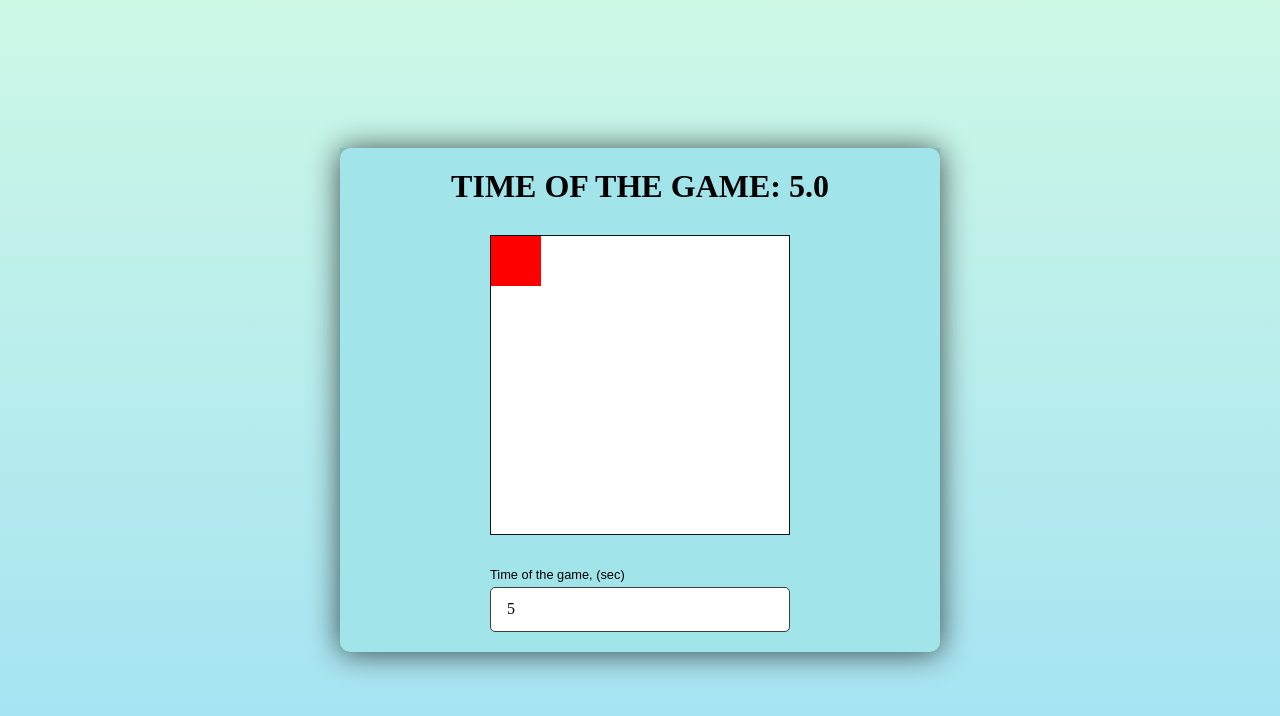
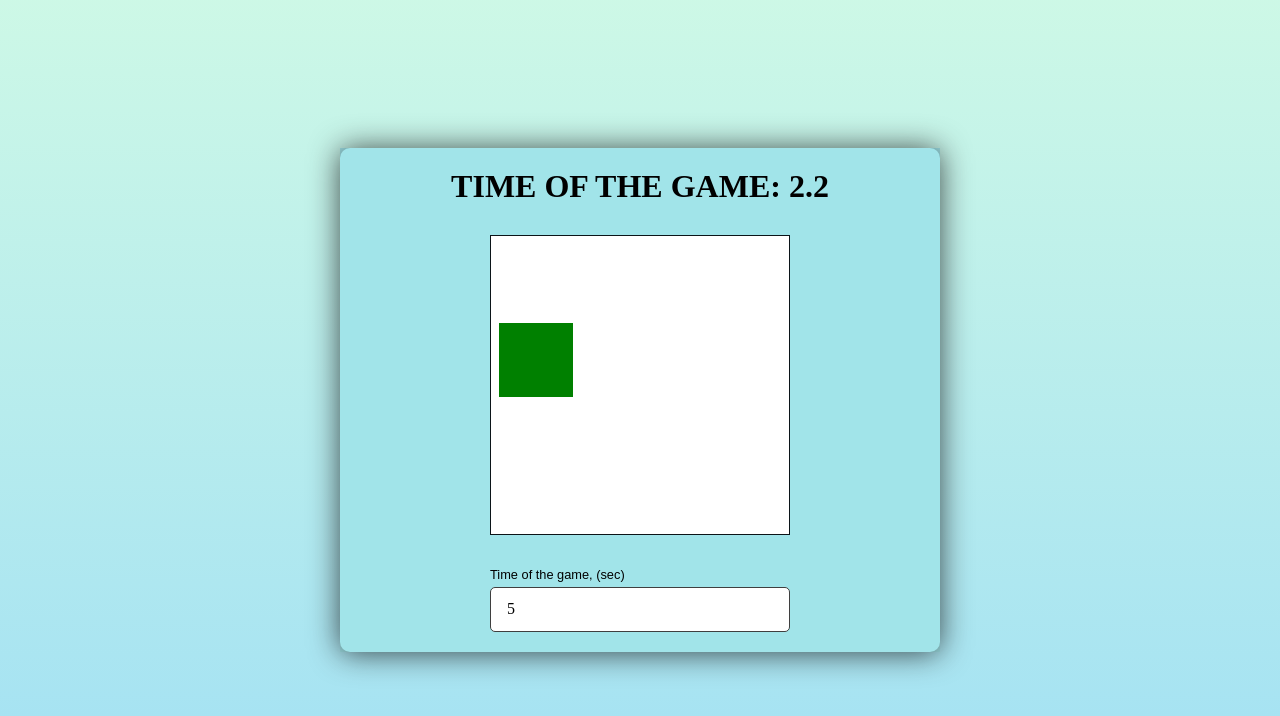
Before and after one commit to htmlfriend/game, a plain HTML site: page index.html in a window 1280 px wide. Both pictures are taken after a click on the button "START". Drawn offline with Linux system fonts and the light colour scheme.

Commit message:
add some features

```diff
--- a/app.js
+++ b/app.js
@@ -1,12 +1,43 @@
 let $start = document.querySelector("#start");
 let $game = document.querySelector(".game");
+let $time = document.querySelector("#time");
+let $timeHeader = document.querySelector("#time-header");
+let $resultHeader = document.querySelector("#result-header");
+let $result = document.querySelector("#result");
+let $gameTime = document.querySelector("#game-time");
+let score = 0;
+let isGameStarted = false;
+let arrColors = [
+  "black",
+  "blue",
+  "red",
+  "orange",
+  "green",
+  "lightblue",
+  "pink"
+];
 
-let score = 0;
 $start.addEventListener("click", startGame);
 $game.addEventListener("click", handlerBox);
+$gameTime.addEventListener("input", setGameTime);
+setGameTime();
 function startGame() {
-  $start.classList.add("hide");
+  score = 0;
+  setGameTime();
+  isGameStarted = true;
+  hide($start);
   $game.style.backgroundColor = "#ffffff";
+  $gameTime.setAttribute("disabled", "true");
+  let interval = setInterval(function() {
+    let time = parseFloat($time.textContent);
+    if (time <= 0) {
+      //end game
+      clearInterval(interval);
+      endGame();
+    } else {
+      $time.textContent = (time - 0.1).toFixed(1);
+    }
+  }, 100);
   generateBox();
 }
 
@@ -14,17 +45,58 @@ function generateBox() {
   $game.innerHTML = "";
   let box = document.createElement("div");
   box.setAttribute("data-box", "true");
-  box.style.height = box.style.width = "50px";
-  box.style.backgroundColor = "red";
+  let boxSize = getRandom(30, 100);
+  let gameSize = $game.getBoundingClientRect();
+  let maxTop = gameSize.height - boxSize;
+  let maxLeft = gameSize.width - boxSize;
+  box.style.height = box.style.width = boxSize + "px";
+  box.style.backgroundColor = arrColors[getRandom(0, arrColors.length)];
   box.style.position = "absolute";
-  box.style.top = "0";
-  box.style.left = "0";
+  box.style.top = getRandom(maxTop, 0) + "px";
+  box.style.left = getRandom(maxLeft, 0) + "px";
   box.style.cursor = "pointer";
   $game.insertAdjacentElement("afterbegin", box);
 }
 function handlerBox(event) {
-  if (event.target.dataset.box) {
-    generateBox();
-    score++;
+  if (isGameStarted) {
+    if (event.target.dataset.box) {
+      generateBox();
+      score++;
+    } else {
+      return false;
+    }
   }
 }
+
+function getRandom(min, max) {
+  return Math.floor(Math.random() * (max - min) + min);
+}
+
+function endGame() {
+  hide($timeHeader);
+  show($resultHeader);
+  isGameStarted = false;
+  show($start);
+  $game.style.backgroundColor = "#ccc";
+  $game.innerHTML = "";
+  setGameScore();
+  $gameTime.removeAttribute("disabled");
+}
+
+function setGameScore() {
+  $result.textContent = score.toString();
+}
+function setGameTime() {
+  let time = parseInt($gameTime.value);
+  $time.textContent = time.toFixed(1);
+  hide($resultHeader);
+  show($timeHeader);
+}
+
+function show($el) {
+  $el.classList.remove("hide");
+}
+
+function hide($el) {
+  $el.classList.add("hide");
+}
--- a/index.html
+++ b/index.html
@@ -14,7 +14,7 @@
   <div class="app__wrapper">
     <div class="app">
       <div class="app__header">
-        <h1 id="time-header">Time of the game: <span id="time">5.0</span></h1>
+        <h1 id="time-header">Time of the game: <span id="time"></span></h1>
         <h2 id="result-header" class="hide">Your result: <span id="result"></span></h2>
       </div>
       <div class="app__content">
```
Also changed, not shown: 1 other file.
